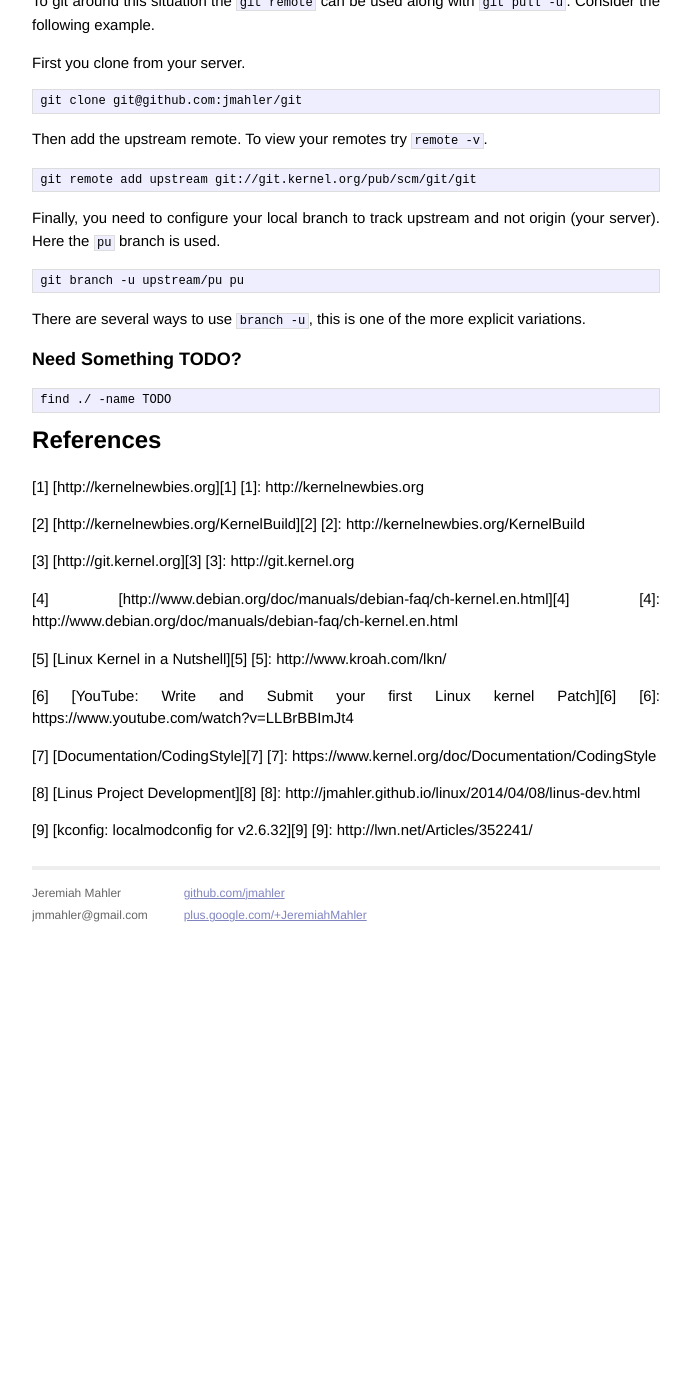
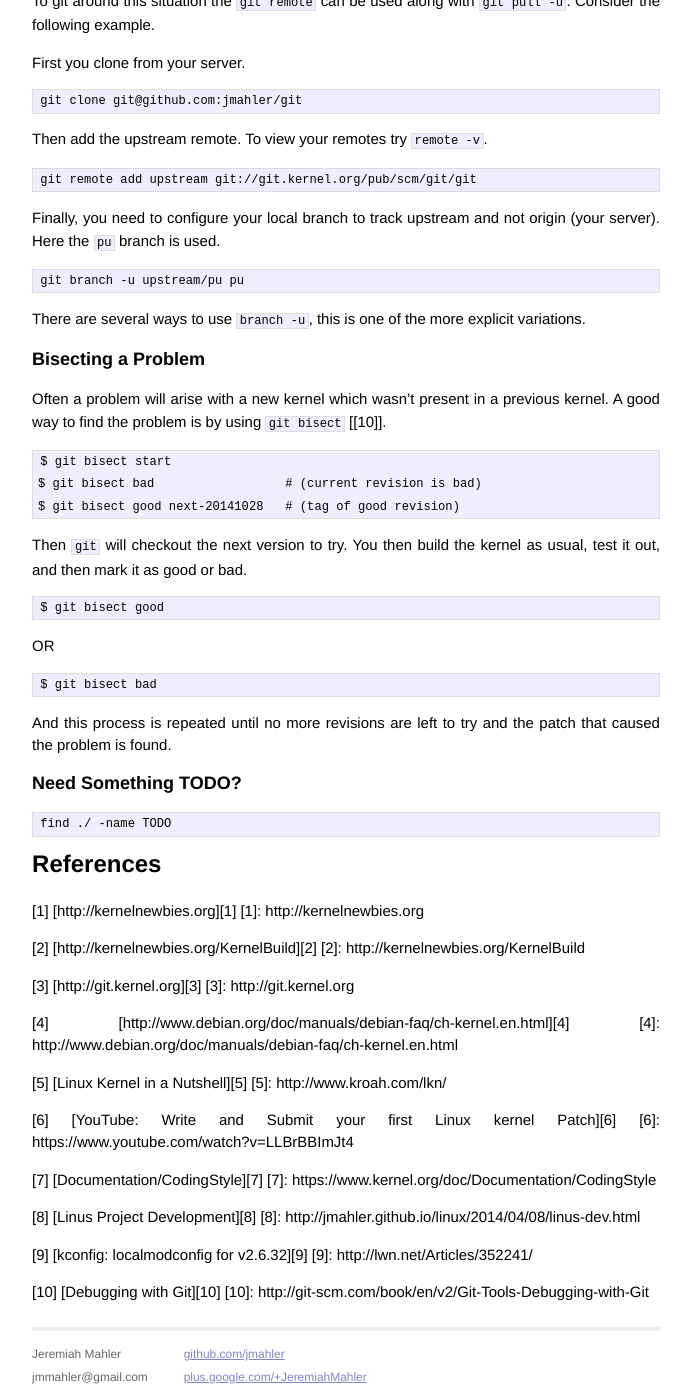
Before and after one commit to jmahler/jmahler.github.io, a Jekyll site: the page built from _posts/2014-04-08-kernel.md, in a window 1280 px wide and 1400 px high, scrolled down 4219 px. Shown: the whole window, without its empty margins (294-985 px from the left). Built offline with Jekyll 4.4.1, drawn with Linux system fonts in a browser that asks for light colours; Markdown is read by kramdown in place of the engine named in the settings; before the commit the page ends 5158 px from its top, so only the background shows below that.

Commit message:
describe how to use git bisect

```diff
--- a/_posts/2014-04-08-kernel.md
+++ b/_posts/2014-04-08-kernel.md
@@ -254,6 +254,28 @@ and not origin (your server).  Here the `pu` branch is used.
 There are several ways to use `branch -u`, this is one of the more explicit
 variations.
 
+Bisecting a Problem
+-------------------
+
+Often a problem will arise with a new kernel which wasn't present in a
+previous kernel.  A good way to find the problem is by using `git bisect` [[10]].
+
+    $ git bisect start
+    $ git bisect bad                  # (current revision is bad)
+    $ git bisect good next-20141028   # (tag of good revision)
+
+Then `git` will checkout the next version to try.  You then build the
+kernel as usual, test it out, and then mark it as good or bad.
+
+    $ git bisect good
+
+OR
+
+    $ git bisect bad
+
+And this process is repeated until no more revisions are left to try and
+the patch that caused the problem is found.
+
 Need Something TODO?
 --------------------
 
@@ -288,3 +310,6 @@ References
 
   [9] [kconfig: localmodconfig for v2.6.32][9]
   [9]: http://lwn.net/Articles/352241/
+
+  [10] [Debugging with Git][10]
+  [10]: http://git-scm.com/book/en/v2/Git-Tools-Debugging-with-Git
```
